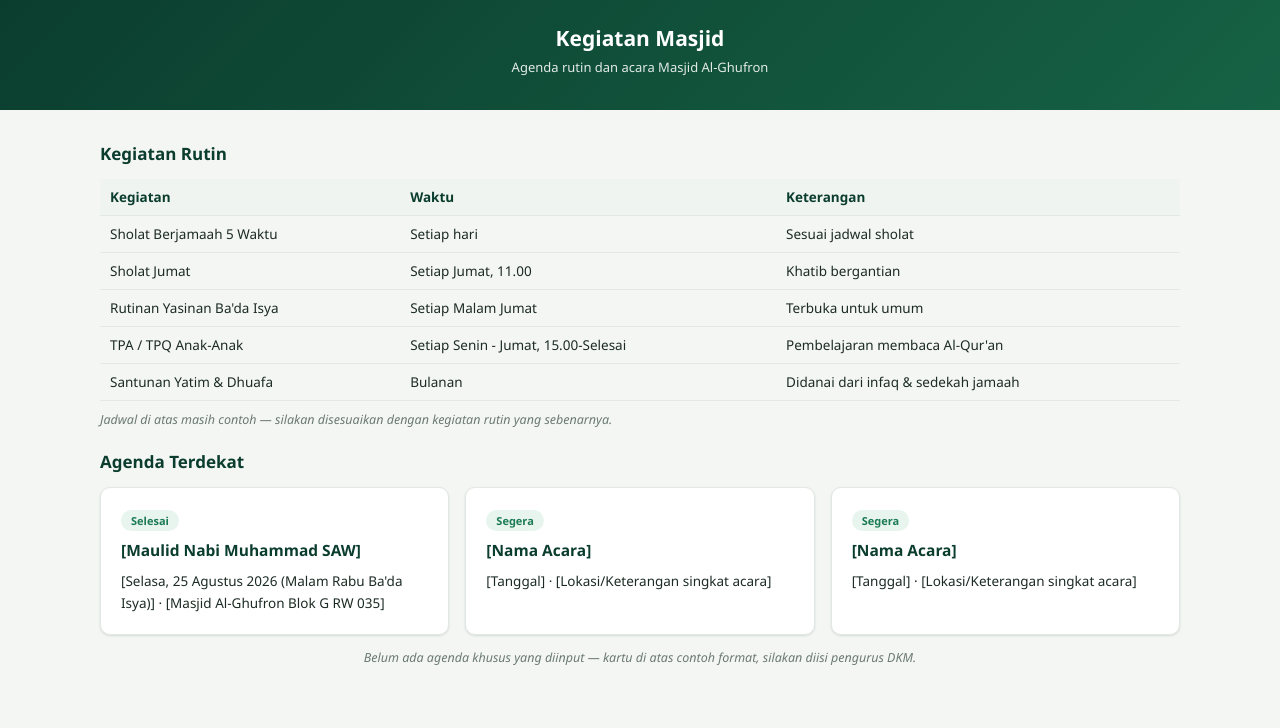
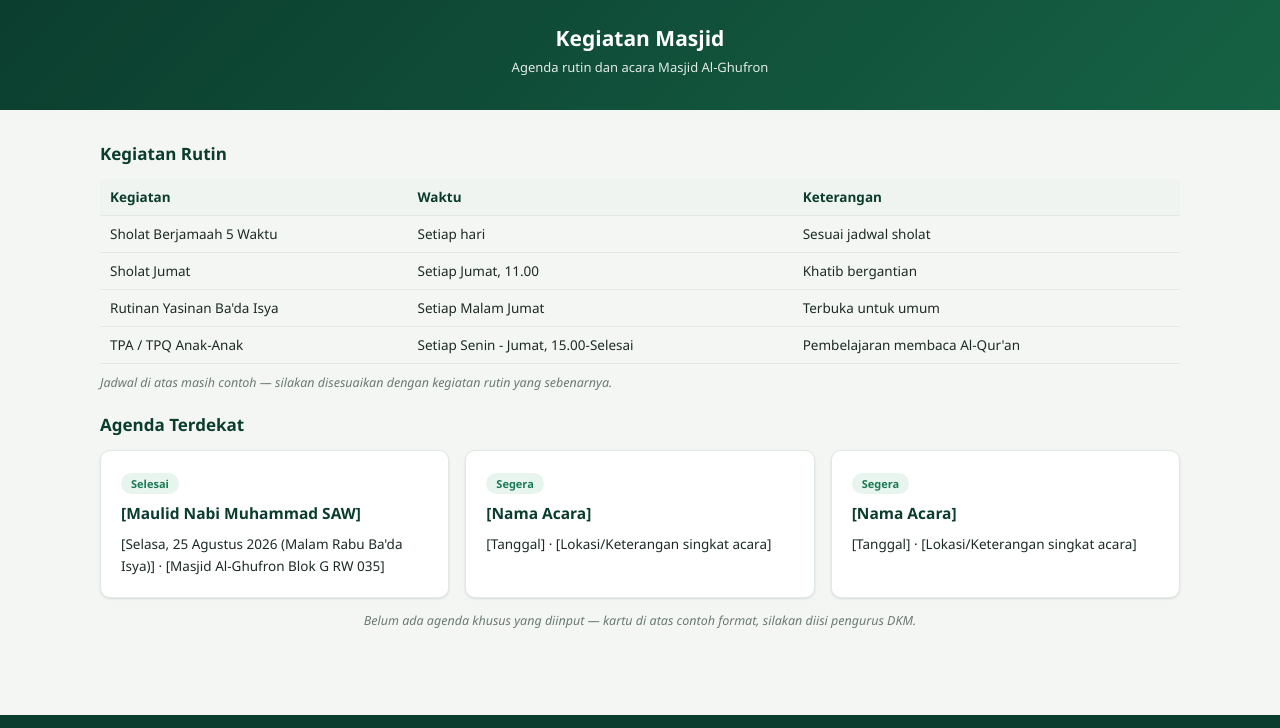
Before and after one commit to basten08/masjid-al-ghufron, a website: page public/kegiatan.html in a window 1280 px wide. Shown: the part 72-800 px from the top of the page. Drawn offline with Linux system fonts and the light colour scheme.

Commit message:
Hapus baris Santunan Yatim & Dhuafa dari tabel Kegiatan Rutin (belum terlaksana)

```diff
--- a/public/kegiatan.html
+++ b/public/kegiatan.html
@@ -61,11 +61,6 @@
             <td>TPA / TPQ Anak-Anak</td>
             <td>Setiap Senin - Jumat, 15.00-Selesai</td>
             <td>Pembelajaran membaca Al-Qur'an</td>
-          </tr>
-          <tr>
-            <td>Santunan Yatim &amp; Dhuafa</td>
-            <td>Bulanan</td>
-            <td>Didanai dari infaq &amp; sedekah jamaah</td>
           </tr>
         </tbody>
       </table>
```
